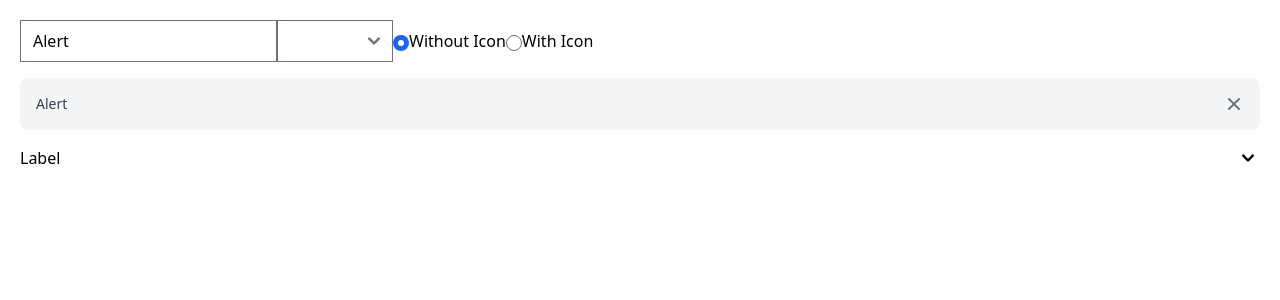
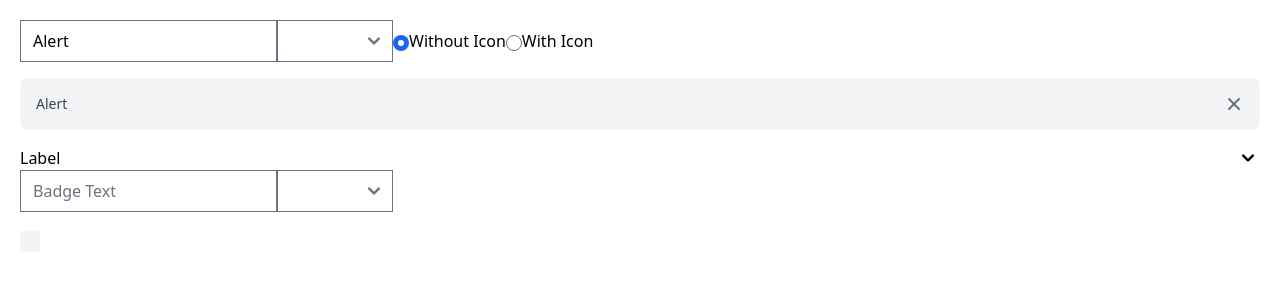
Before and after one commit to ibrahimalanshor/my-vue-ui, a Vue app: page / in a window 1280 px wide. Shown: the top 300 px of the page. Built offline with nearby package versions, Linux system fonts and the light colour scheme.

Commit message:
add badge

```diff
--- a/src/App.vue
+++ b/src/App.vue
@@ -1,10 +1,11 @@
 <script setup>
-import { TestAlert, TestCollapse } from '@/test';
+import { TestAlert, TestCollapse, TestBadge } from '@/test';
 </script>
 
 <template>
   <div class="p-5">
     <test-alert />
     <test-collapse />
+    <test-badge />
   </div>
 </template>
--- /dev/null
+++ b/src/components/base-badge.vue
@@ -0,0 +1,43 @@
+<script setup>
+import { computed } from 'vue';
+
+const props = defineProps({
+  label: {
+    type: String,
+    required: true,
+  },
+  color: {
+    type: String,
+    default: 'default',
+  },
+});
+
+const badgeClass = computed(() => {
+  const bgColors = {
+    default: 'bg-gray-100',
+    primary: 'bg-blue-100',
+    success: 'bg-green-100',
+    warning: 'bg-yellow-100',
+    error: 'bg-red-100',
+  };
+
+  const textColors = {
+    default: 'text-gray-800',
+    primary: 'text-blue-800',
+    success: 'text-green-800',
+    warning: 'text-yellow-800',
+    error: 'text-red-800',
+  };
+
+  const bgClass = bgColors[props.color] ?? bgColors.default;
+  const textClass = textColors[props.color] ?? textColors.default;
+
+  return [bgClass, textClass];
+});
+</script>
+
+<template>
+  <span class="text-xs font-semibold mr-2 px-2.5 py-0.5" :class="badgeClass">{{
+    props.label
+  }}</span>
+</template>
--- a/src/components/index.js
+++ b/src/components/index.js
@@ -1,2 +1,3 @@
 export { default as BaseAlert } from './base-alert.vue';
 export { default as BaseCollapse } from './base-collapse.vue';
+export { default as BaseBadge } from './base-badge.vue';
--- /dev/null
+++ b/src/test/test-badge.vue
@@ -0,0 +1,23 @@
+<script setup>
+import { BaseBadge } from '@/components';
+import { reactive } from 'vue';
+
+const badge = reactive({
+  colors: [null, 'primary', 'success', 'error', 'warning'],
+  color: null,
+  label: 'Badge',
+});
+</script>
+
+<template>
+  <div class="mb-4">
+    <input v-model="badge.text" type="text" placeholder="Badge Text" />
+    <select v-model="badge.color">
+      <option v-for="color in badge.colors" :key="color" :value="color">
+        {{ color }}
+      </option>
+    </select>
+  </div>
+
+  <base-badge :label="badge.text" :color="badge.color" />
+</template>
```
Also changed, not shown: src/test/index.js (+1 -0 lines).
